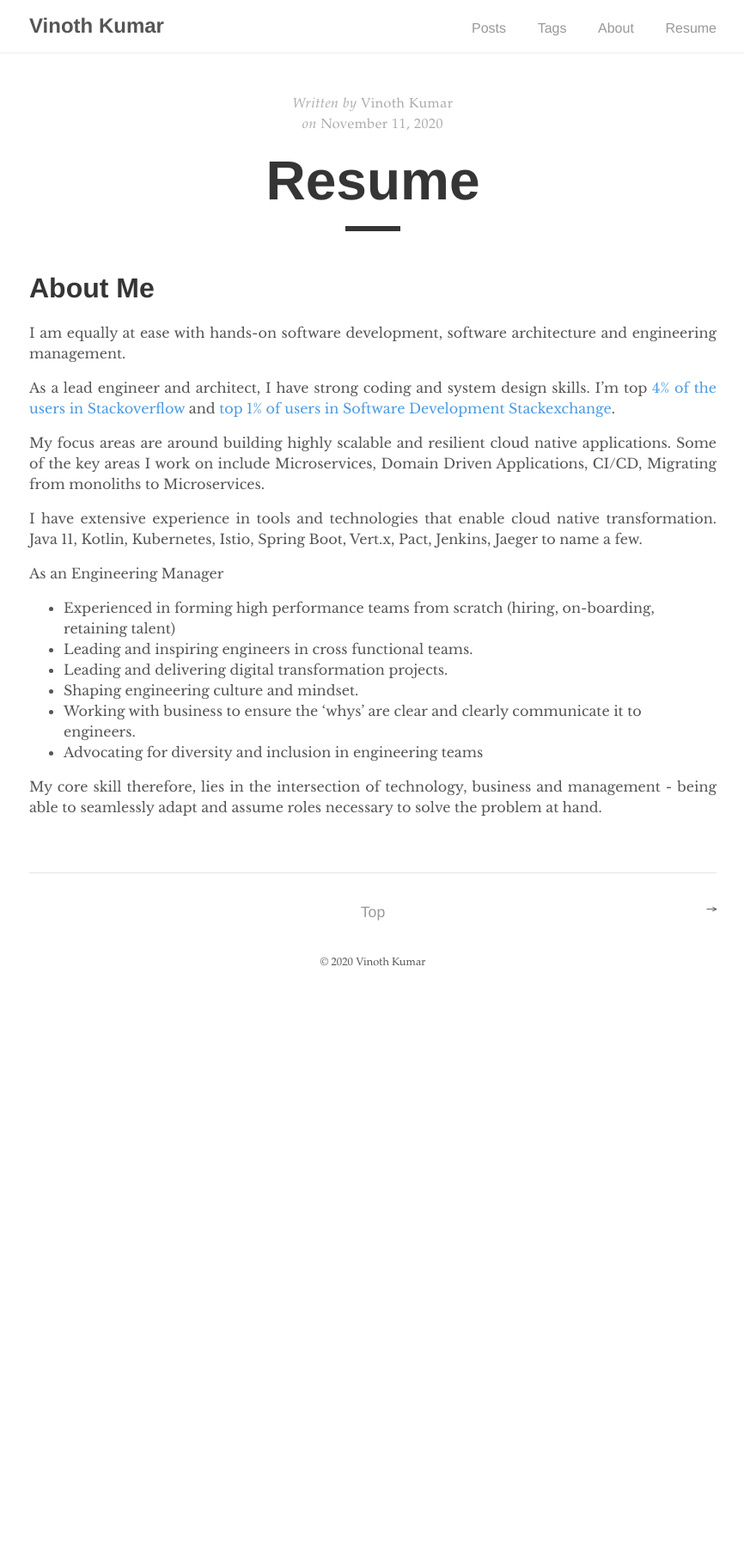
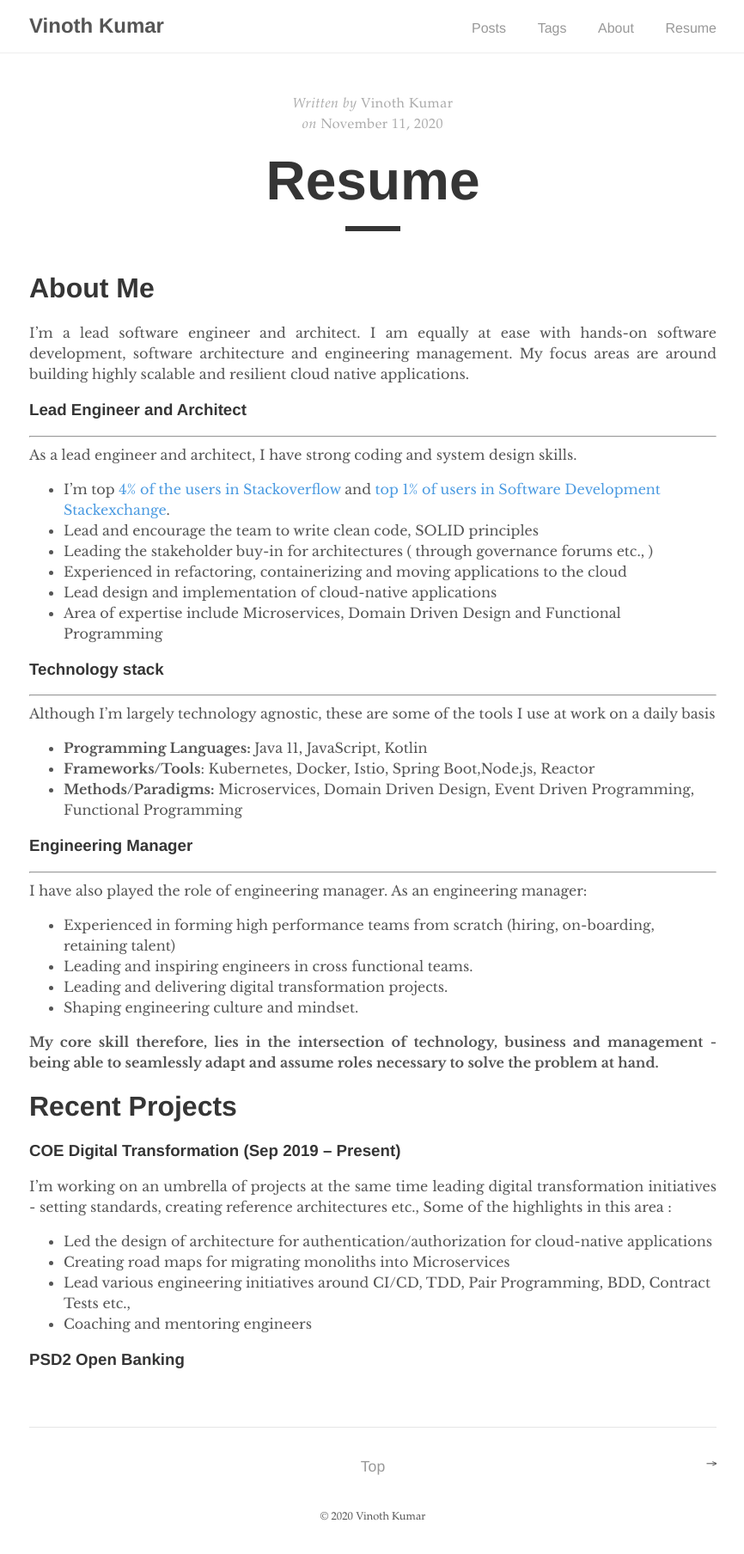
Before and after one commit to vinoct6/vinoct6.github.io, a Jekyll site: the page built from _posts/2020-11-11-resume.md, in a window 1280 px wide. Shown: the whole page at 86% size, without its empty margins (206-1072 px from the left). Built offline with Jekyll 4.4.1, drawn with Linux system fonts in a browser that asks for light colours; before the commit the page ends 1163 px from its top, so only the background shows below that.

Commit message:
add more details

```diff
--- a/_posts/2020-11-11-resume.md
+++ b/_posts/2020-11-11-resume.md
@@ -6,24 +6,54 @@ tags: resume
 ---
 
 # About Me
+I'm a lead software engineer and architect.
+I am equally at ease with hands-on software development, software architecture and engineering management.
+My focus areas are around building highly scalable and resilient cloud native applications.
 
-I am equally at ease with hands-on software development, software architecture and engineering management.
+### Lead Engineer and Architect
+<hr>
+As a lead engineer and architect, I have strong coding and system design skills.
 
-As a lead engineer and architect, I have strong coding and system design skills.
-I’m top [4% of the users in Stackoverflow](https://stackoverflow.com/users/571718/vinoth-kumar-c-m) and [top 1% of users in Software Development Stackexchange](https://softwareengineering.stackexchange.com/users/17887/vinoth-kumar-c-m).
+- I’m top [4% of the users in Stackoverflow](https://stackoverflow.com/users/571718/vinoth-kumar-c-m) and [top 1% of users in Software Development Stackexchange](https://softwareengineering.stackexchange.com/users/17887/vinoth-kumar-c-m).
+- Lead and encourage the team to write clean code, SOLID principles
+- Leading the stakeholder buy-in for architectures ( through governance forums etc., )
+- Experienced in refactoring, containerizing and moving applications to the cloud
+- Lead design and implementation of cloud-native applications
+- Area of expertise include Microservices, Domain Driven Design and Functional Programming
 
-My focus areas are around building highly scalable and resilient cloud native applications.
-Some of the key areas I work on include Microservices, Domain Driven Applications,
-CI/CD, Migrating from monoliths to Microservices.
+### Technology stack
+<hr>
+Although I'm largely technology agnostic, these are some of the tools I use at work on a daily basis
+<br>
+- **Programming Languages:** Java 11, JavaScript, Kotlin
+- **Frameworks/Tools**: Kubernetes, Docker, Istio, Spring Boot,Node.js, Reactor
+- **Methods/Paradigms:** Microservices, Domain Driven Design, Event Driven Programming, Functional Programming
 
-I have extensive experience in tools and technologies that enable cloud native transformation. Java 11, Kotlin, Kubernetes, Istio, Spring Boot, Vert.x, Pact, Jenkins, Jaeger to name a few.
-
-As an Engineering Manager
+### Engineering Manager
+<hr>
+I have also played the role of engineering manager. As an engineering manager:
+<br>
 - Experienced in forming high performance teams from scratch (hiring, on-boarding, retaining talent)
 - Leading and inspiring engineers in cross functional teams.
 - Leading and delivering digital transformation projects.
 - Shaping engineering culture and mindset.
-- Working with business to ensure the ‘whys’ are clear and clearly communicate it to engineers.
-- Advocating for diversity and inclusion in engineering teams
 
-My core skill therefore, lies in the intersection of technology, business and management - being able to seamlessly adapt and assume roles necessary to solve the problem at hand.
+**My core skill therefore, lies in the intersection of technology, business and management - being able to seamlessly adapt and assume roles necessary to solve the problem at hand.**
+
+# Recent Projects
+
+### COE Digital Transformation (Sep 2019 – Present)
+I'm working on an umbrella of projects at the same time leading digital transformation initiatives - setting standards,
+creating reference architectures etc., Some of the highlights in this area :
+- Led the design of architecture for authentication/authorization for cloud-native applications
+- Creating road maps for migrating monoliths into Microservices
+- Lead various engineering initiatives around CI/CD, TDD, Pair Programming, BDD, Contract Tests etc.,
+- Coaching and mentoring engineers
+
+
+
+
+
+
+
+### PSD2 Open Banking
```
